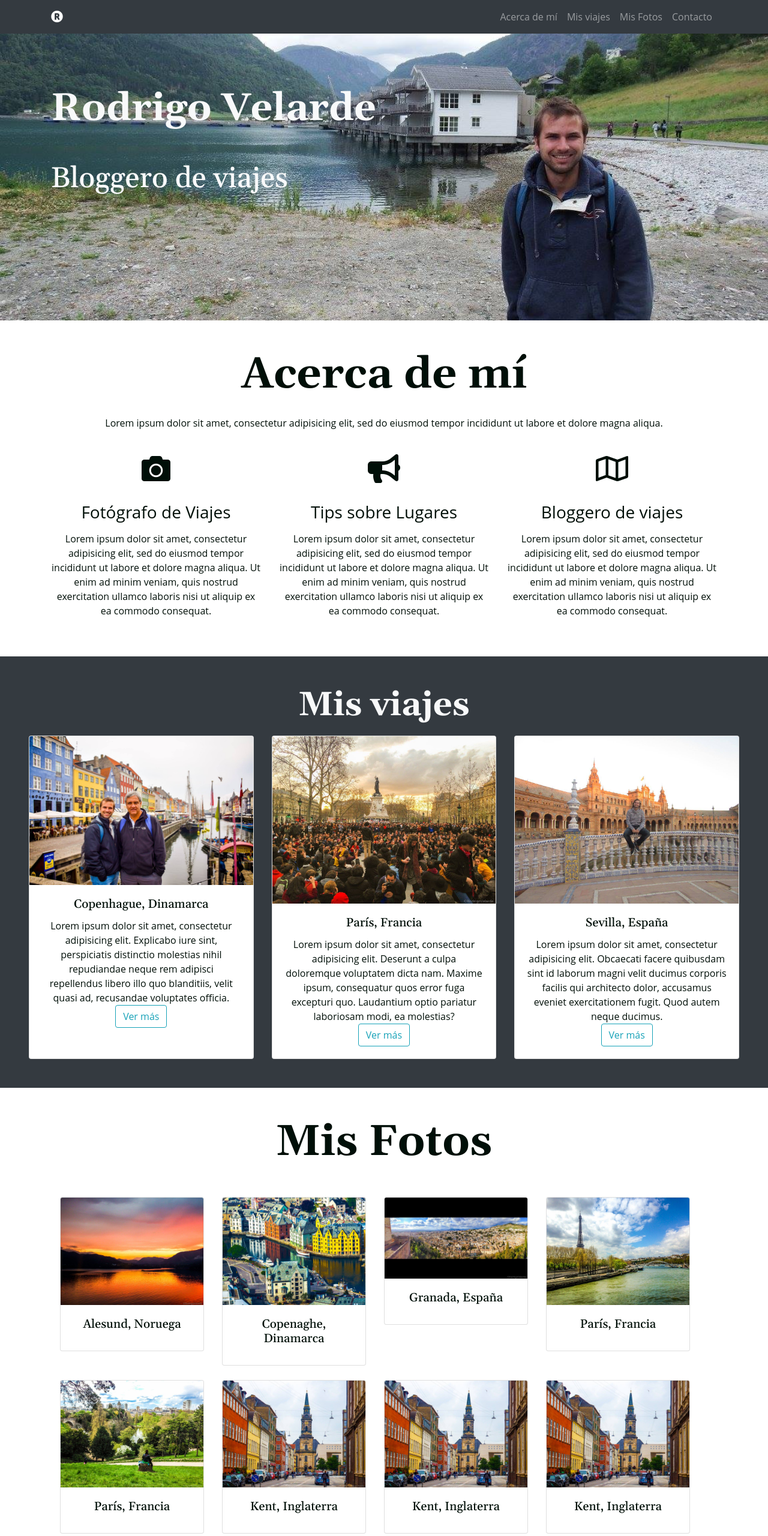
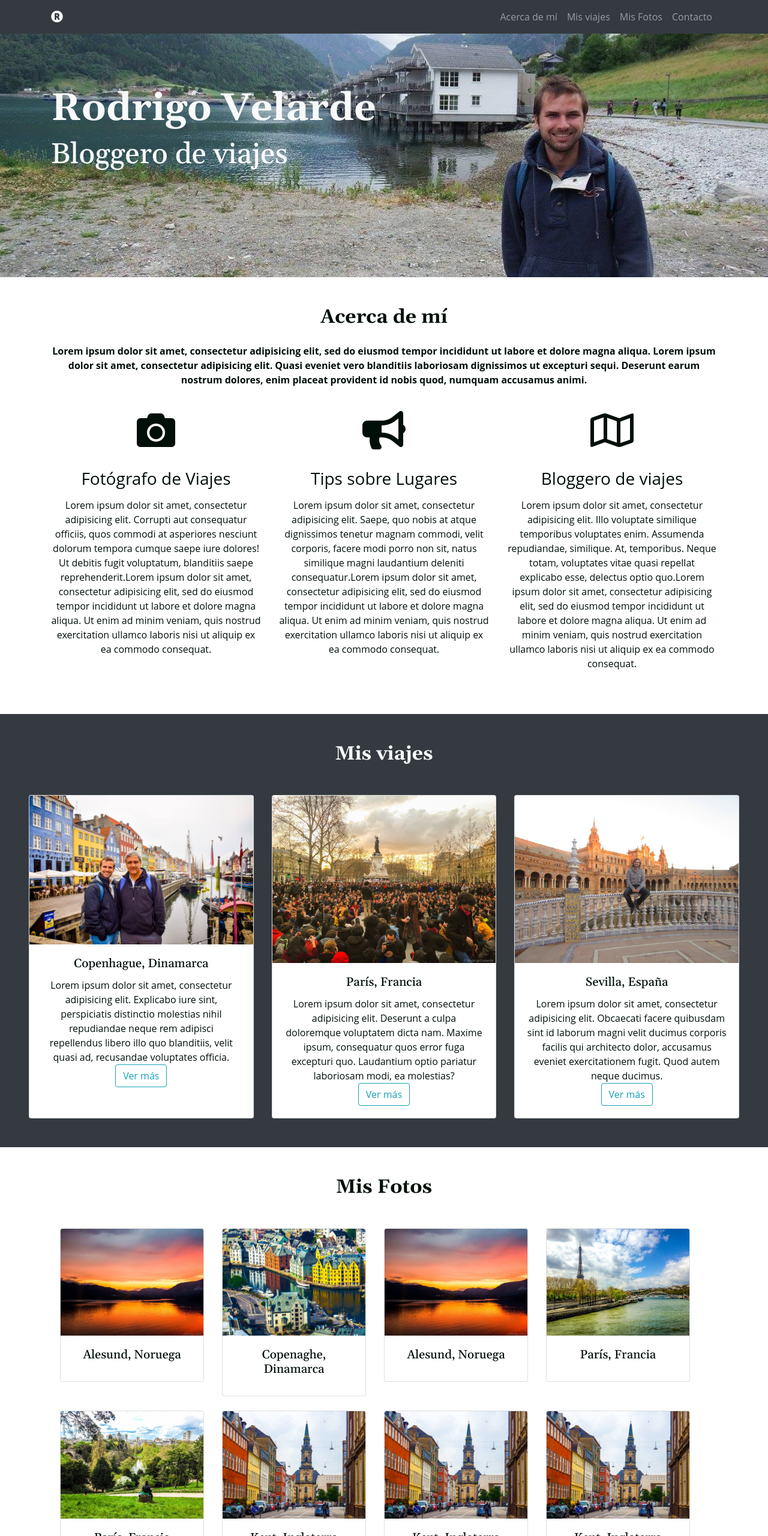
Before and after one commit to Velarde510/prueba_1, a plain HTML site: page index.html in a window 1280 px wide. Shown: the top 2560 px of the page at 60% size. Drawn offline with nearby package versions, Linux system fonts and the light colour scheme; a script that the page names is missing.

Commit message:
commit 5, falta js

```diff
--- a/assets/css/style.css
+++ b/assets/css/style.css
@@ -28,19 +28,20 @@ header {
   font-size: 4rem;
   font-family: 'Gelasio', serif;
   font-weight: 700;
-  margin: 20%, 0, 5%, 0;
+  margin: 30%, 0, 5%, 0;
 }
 
 .titulo2{
   font-size: 3rem;
   font-family: 'Gelasio', serif;
   font-weight: 500;
-  margin: 10%, 0, 10%, 0;
+  margin: 30%, 0, 10%, 0;
 }
 
 h2 {
   font-family: 'Gelasio', serif;
-  font-weight: 400i;
+  font-weight: 600;
+  font-weight: bold;
 }
 
 h5 {
@@ -56,3 +57,9 @@ h5 {
   padding-bottom: 7%;
   background-color: #48799C;
 }
+
+.contact {
+  margin: 0;
+  border: 0;
+  padding: 0;
+}
--- a/index.html
+++ b/index.html
@@ -22,6 +22,7 @@
   <link rel="stylesheet" href="assets/css/style.css">
 </head>
 
+  <!--Barra de navegación-->
 <body>
   <nav class="navbar navbar-expand-lg navbar-dark bg-dark fixed-top">
     <div class="container">
@@ -49,54 +50,42 @@
     </div>
   </nav>
 
+  <!--Portada-->
   <header class="hero text-light text-right pt-5 mt-5">
     <div class="container">
-        <h1 class="font-weight-bold my-5 text-left titulo1">Rodrigo Velarde</h1>
-        <hr></hr>
-        <h1 class="my-5 text-left titulo2">Bloggero de viajes</h1>
+        <h1 class="display-5 font-weight-bold mt-5 mb-2 text-left titulo1">Rodrigo Velarde</h1>
+        <h1 class="display-5 mb-3 mt-2 text-left titulo2">Bloggero de viajes</h1>
     </div>
   </header>
 
-  <!-- <section class="my-5 font-weight-bold" class="sobre-mi">
-  	<h3>Lorem ipsum dolor sit amet, consectetur adipisicing elit, sed do eiusmod
-      tempor incididunt ut labore et dolore magna aliqua. Ut enim ad minim veniam, quis nostrud exercitation ullamco laboris nisi ut aliquip ex ea.</h3>
-  </section>
-
-	<section class="sobre-mi">
-		<div class="centrado">
-		  	<p>Lorem ipsum dolor sit amet, consectetur adipisicing elit. Voluptatum porro aperiam, molestiae ab commodi autem minus, aspernatur neque eum,
-          minima ipsa corrupti id recusandae soluta, eligendi velit illum numquam consequuntur.</p>
-        <p>Lorem ipsum dolor sit amet, consectetur adipisicing elit. Maiores eaque ipsam quisquam tempora veritatis, corporis odio atque
-          ut quas sit doloribus est accusantium, perspiciatis amet perferendis nisi iusto laudantium fugit.</p>
-			</div>
-	</section>  -->
-
-  <section id="about" class="container text-center my-5 about">
-    <h2 class="display-3 font-weight-bold my-4">Acerca de mí</h2>
-    <p class="my-4">Lorem ipsum dolor sit amet, consectetur adipisicing elit, sed do eiusmod tempor incididunt ut labore et dolore magna aliqua.</p>
+  <!--About-->
+  <section id="about" class="container text-center mt-3 about">
+    <h2 class="mb-3 mt-5">Acerca de mí</h2>
+    <p class="my-4 font-weight-bold">Lorem ipsum dolor sit amet, consectetur adipisicing elit, sed do eiusmod tempor incididunt ut labore et dolore magna aliqua.
+      Lorem ipsum dolor sit amet, consectetur adipisicing elit. Quasi eveniet vero blanditiis laboriosam dignissimos ut excepturi sequi. Deserunt earum nostrum dolores, enim placeat provident id nobis quod, numquam accusamus animi.</p>
 
     <div class="row">
       <div class="col-md-4">
-        <i class="fas fa-camera fa-3x my-3"></i>
+        <i class="fas fa-camera fa-4x my-3"></i>
         <h3 class="my-3">Fotógrafo de Viajes</h3>
-        <p class="my-3">Lorem ipsum dolor sit amet, consectetur adipisicing elit, sed do eiusmod tempor incididunt ut labore et dolore magna aliqua. Ut enim ad minim veniam, quis nostrud exercitation ullamco laboris nisi ut aliquip ex ea commodo consequat.</p>
+        <p class="my-3 mb-5">Lorem ipsum dolor sit amet, consectetur adipisicing elit. Corrupti aut consequatur officiis, quos commodi at asperiores nesciunt dolorum tempora cumque saepe iure dolores! Ut debitis fugit voluptatum, blanditiis saepe reprehenderit.Lorem ipsum dolor sit amet, consectetur adipisicing elit, sed do eiusmod tempor incididunt ut labore et dolore magna aliqua. Ut enim ad minim veniam, quis nostrud exercitation ullamco laboris nisi ut aliquip ex ea commodo consequat.</p>
       </div>
       <div class="col-md-4">
-        <i class="fas fa-bullhorn fa-3x my-3"></i>
+        <i class="fas fa-bullhorn fa-4x my-3"></i>
         <h3 class="my-3">Tips sobre Lugares</h3>
-        <p class="my-3">Lorem ipsum dolor sit amet, consectetur adipisicing elit, sed do eiusmod tempor incididunt ut labore et dolore magna aliqua. Ut enim ad minim veniam, quis nostrud exercitation ullamco laboris nisi ut aliquip ex ea commodo consequat.</p>
+        <p class="my-3 mb-5">Lorem ipsum dolor sit amet, consectetur adipisicing elit. Saepe, quo nobis at atque dignissimos tenetur magnam commodi, velit corporis, facere modi porro non sit, natus similique magni laudantium deleniti consequatur.Lorem ipsum dolor sit amet, consectetur adipisicing elit, sed do eiusmod tempor incididunt ut labore et dolore magna aliqua. Ut enim ad minim veniam, quis nostrud exercitation ullamco laboris nisi ut aliquip ex ea commodo consequat.</p>
       </div>
       <div class="col-md-4">
-        <i class="far fa-map fa-3x my-3"></i>
+        <i class="far fa-map fa-4x my-3"></i>
         <h3 class="my-3">Bloggero de viajes</h3>
-        <p class="my-3">Lorem ipsum dolor sit amet, consectetur adipisicing elit, sed do eiusmod tempor incididunt ut labore et dolore magna aliqua. Ut enim ad minim veniam, quis nostrud exercitation ullamco laboris nisi ut aliquip ex ea commodo consequat.</p>
+        <p class="my-3 mb-5">Lorem ipsum dolor sit amet, consectetur adipisicing elit. Illo voluptate similique temporibus voluptates enim. Assumenda repudiandae, similique. At, temporibus. Neque totam, voluptates vitae quasi repellat explicabo esse, delectus optio quo.Lorem ipsum dolor sit amet, consectetur adipisicing elit, sed do eiusmod tempor incididunt ut labore et dolore magna aliqua. Ut enim ad minim veniam, quis nostrud exercitation ullamco laboris nisi ut aliquip ex ea commodo consequat.<p>
       </div>
     </div>
   </section>
 
-
-  <section class="container-fluid my-5 p-5 bg-dark seccion-viajes" id="viajes">
-      <h2 class="display-4 text-center font-weight-bold text-light mb-3">Mis viajes</h2>
+  <!--Mis viajes-->
+  <section class="container-fluid my-4 p-5 bg-dark seccion-viajes" id="viajes">
+      <h2 class="text-centermy-5 text-white mb-5">Mis viajes</h2>
       <div class="card-deck">
         <div class="card">
           <img class="card-img-top" src="assets/img/dinamarca.jpg" alt="Card image cap">
@@ -135,7 +124,7 @@
             </button>
           </div>
           <div class="modal-body">
-            <img class="img-fluid mb-3" src="assets/img/card-2.jpg" alt="Card image cap">
+            <img class="img-fluid mb-3" src="assets/img/dinamarca.jpg" alt="Card image cap">
 
             <p>Lorem ipsum dolor sit amet, consectetur adipisicing elit, sed do eiusmod tempor incididunt ut labore et dolore magna aliqua. Ut enim ad minim veniam, quis nostrud exercitation ullamco laboris nisi ut aliquip ex ea commodo consequat. Duis aute irure dolor in reprehenderit in voluptate velit esse cillum dolore eu fugiat nulla pariatur. Excepteur sint occaecat cupidatat non proident, sunt in culpa qui officia deserunt mollit anim id est laborum.</p>
 
@@ -148,17 +137,17 @@
       </div>
     </div>
 
-  <div class="modal fade" id="paris" tabindex="-1" role="dialog" aria-labelledby="exampleModalLabel" aria-hidden="true">
+  <div class="modal fade" id="paris" tabindex="-1" role="dialog" aria-labelledby="exampleModalLabel2" aria-hidden="true">
     <div class="modal-dialog" role="document">
       <div class="modal-content">
         <div class="modal-header">
-          <h5 class="modal-title" id="exampleModalLabel">París, Francia</h5>
+          <h5 class="modal-title" id="exampleModalLabe2">París, Francia</h5>
           <button type="button" class="close" data-dismiss="modal" aria-label="Close">
             <span aria-hidden="true">&times;</span>
           </button>
         </div>
         <div class="modal-body">
-          <img class="img-fluid mb-3" src="assets/img/card-2.jpg" alt="Card image cap">
+          <img class="img-fluid mb-3" src="assets/img/paris.jpg" alt="Card image cap">
 
           <p>Lorem ipsum dolor sit amet, consectetur adipisicing elit, sed do eiusmod tempor incididunt ut labore et dolore magna aliqua. Ut enim ad minim veniam, quis nostrud exercitation ullamco laboris nisi ut aliquip ex ea commodo consequat. Duis aute irure dolor in reprehenderit in voluptate velit esse cillum dolore eu fugiat nulla pariatur. Excepteur sint occaecat cupidatat non proident, sunt in culpa qui officia deserunt mollit anim id est laborum.</p>
 
@@ -171,17 +160,17 @@
     </div>
   </div>
 
-  <div class="modal fade" id="sevilla" tabindex="-1" role="dialog" aria-labelledby="exampleModalLabel" aria-hidden="true">
+  <div class="modal fade" id="sevilla" tabindex="-1" role="dialog" aria-labelledby="exampleModalLabel3" aria-hidden="true">
     <div class="modal-dialog" role="document">
       <div class="modal-content">
         <div class="modal-header">
-          <h5 class="modal-title" id="exampleModalLabel">Copenhague, Dinamarca</h5>
+          <h5 class="modal-title" id="exampleModalLabel3">Copenhague, Dinamarca</h5>
           <button type="button" class="close" data-dismiss="modal" aria-label="Close">
             <span aria-hidden="true">&times;</span>
           </button>
         </div>
         <div class="modal-body">
-          <img class="img-fluid mb-3" src="assets/img/card-3.jpg" alt="Card image cap">
+          <img class="img-fluid mb-3" src="assets/img/sevilla.jpg" alt="Card image cap">
 
           <p>Lorem ipsum dolor sit amet, consectetur adipisicing elit, sed do eiusmod tempor incididunt ut labore et dolore magna aliqua. Ut enim ad minim veniam, quis nostrud exercitation ullamco laboris nisi ut aliquip ex ea commodo consequat. Duis aute irure dolor in reprehenderit in voluptate velit esse cillum dolore eu fugiat nulla pariatur. Excepteur sint occaecat cupidatat non proident, sunt in culpa qui officia deserunt mollit anim id est laborum.</p>
 
@@ -194,30 +183,10 @@
     </div>
   </div>
 
-<!--  <section class="container-fluid display" class="trabajos">
-		<div class="row row-cols-6 row-cols-md-6">
-			<div class="card mb-6">
-			  <img src="assets/img/noruega1.jpg" class="card-img fixed" alt="Foto de Noruega">
-			  <div class="card-body">
-			    <h5 class="card-title">Oslo, Noruega</h5>
-			    <p class="card-text">This is a wider card with supporting text below as a natural lead-in to additional content. This content is a little bit longer.</p>
-			  </div>
-			</div>
-			<div class="row row-cols-6 row-cols-md-6">
-				<div class="card mb-6">
-				  <img src="assets/img/noruega1.jpg" class="card-img fixed" alt="Foto de Noruega">
-				  <div class="card-body">
-				    <h5 class="card-title">Oslo, Noruega</h5>
-				    <p class="card-text">This is a wider card with supporting text below as a natural lead-in to additional content. This content is a little bit longer.</p>
-				  </div>
-				</div>
-			</div>
-		</div>
-  </section>  -->
 
-
+  <!--Fotos-->
 <section id="fotos" class="container">
- <h2 class="display-3 font-weight-bold my-5">Mis Fotos</h2>
+ <h2 class="my-5">Mis Fotos</h2>
   <div class="row row-cols-2 row-cols-md-4 col-sm-12">
      <div class="col mb-4">
        <div class="card">
@@ -237,9 +206,9 @@
    </div>
    <div class="col mb-4">
      <div class="card">
-      <img src="assets/img/fotos/granada_espana.jpg" class="card-img-top" alt="Foto de Granada">
-        <div class="card-body">
-        <h5 class="card-title">Granada, España</h5>
+      <img src="assets/img/fotos/alesund_noruega.jpg" class="card-img-top" alt="Foto de Alesund">
+       <div class="card-body">
+        <h5 class="card-title">Alesund, Noruega</h5>
        </div>
       </div>
    </div>
@@ -286,17 +255,18 @@
     </div>
    </div>
   </div>
-</div>
- </div>
 </section>
 
-  <section id="contact" class="container lg-12">
+
+  <!--Formulario-->
+  <section id="contact" class="container col-lg-12 contact mb-3">
    <div class="typeform-widget" data-url="https://rodrigovelarde.typeform.com/to/AOwQgz" style="width: 100%; height: 500px;"></div> <script> (function() { var qs,js,q,s,d=document, gi=d.getElementById, ce=d.createElement, gt=d.getElementsByTagName, id="typef_orm", b="https://embed.typeform.com/"; if(!gi.call(d,id)) { js=ce.call(d,"script"); js.id=id; js.src=b+"embed.js"; q=gt.call(d,"script")[0]; q.parentNode.insertBefore(js,q) } })() </script> <div style="font-family: Sans-Serif;font-size: 12px;color: #999;opacity: 0.5; padding-top: 5px;"> powered by <a href="https://admin.typeform.com/signup?utm_campaign=AOwQgz&utm_source=typeform.com-15273714-Free&utm_medium=typeform&utm_content=typeform-embedded-poweredbytypeform&utm_term=ES" style="color: #999" target="_blank">Typeform</a> </div>
   </section>
 
+  <!--Footer-->
 	<footer class="bg-dark text-center text-light text-white p-3">
-    <a href="https://instagram.com/rodrigoxelmundo"><i class="fab fa-instagram fa-5x text-white"></i>
-		<a href="https://github.com/velarde510"><i class="fab fa-github-square fa-5x text-white"></i></a>
+    <a href="https://instagram.com/rodrigoxelmundo"><i class="fab fa-instagram fa-5x text-white"></i></a>
+		<a href="https://github.com/Velarde510/"><i class="fab fa-github-square fa-5x text-white"></i></a>
 		<a href="https://twitter.com/rorro.velarde"><i class="fab fa-twitter-square fa-5x text-white"></i></a>
 		<a href="https://www.linkedin.com/rodrigovelarde"><i class="fab fa-linkedin fa-5x text-white"></i></a>
 	  <p>Rodrigo Velarde. Todos los derechos reservados.</p>
```
